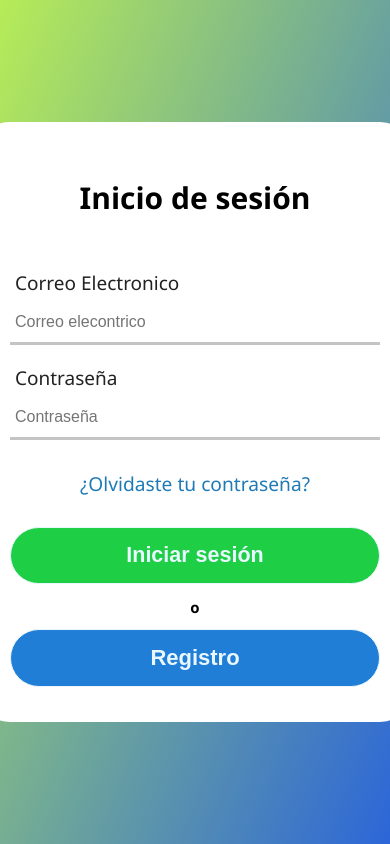
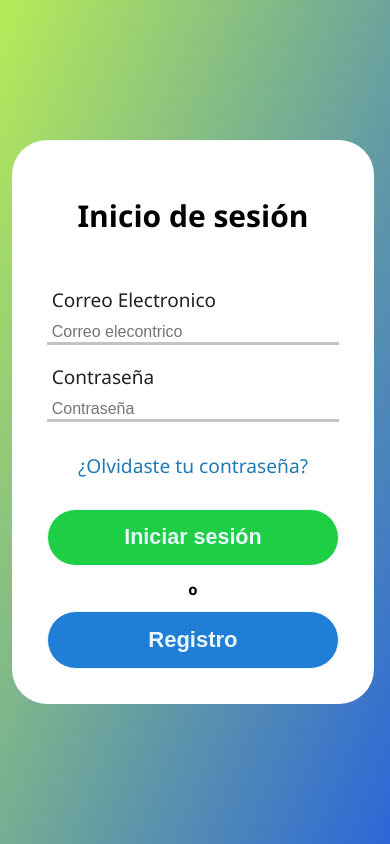
Before and after one commit to SamuelTR20/Clan-canino, a PHP site: page /login.php in a window 390 px wide. Run offline with PHP 8.4, Linux system fonts and the light colour scheme.

Commit message:
login responsivo

```diff
--- a/styles.css
+++ b/styles.css
@@ -9,10 +9,14 @@ body{
 
 .center{
     position: absolute;
-    top: 50%;
-    left: 50%;
-    transform: translate(-50%, -50%);
-    width: 370px;
+    margin: auto;
+    top: 0;
+    left: 0;
+    bottom: 0;
+    right: 0;
+    height: fit-content;
+    /* transform: translate(-50%, -50%);*/
+    width: fit-content;
     background: white;
     border-radius: 35px;
     padding: 35px;
@@ -42,7 +46,7 @@ form .txt_field{
 }
 
 .txt_field input{
-    width: 100%;
+    width: 375px;
     padding: 0 5px;
     height: 40px;
     font-size: 16px;
@@ -115,3 +119,19 @@ form .ssingup [type="submit"]:hover{
     border-color: rgb(32, 126, 214);
     transition: .5s;
 }
+
+@media screen and (max-width: 600px){
+    .center{
+        width: 75%;
+        margin-top: auto;
+        margin-right: 3%;
+        margin-left: 3%;
+
+    }
+
+    .txt_field input{
+        width: 100%;
+        padding: 0 5px;
+        height: 60%;
+    }
+}
```
